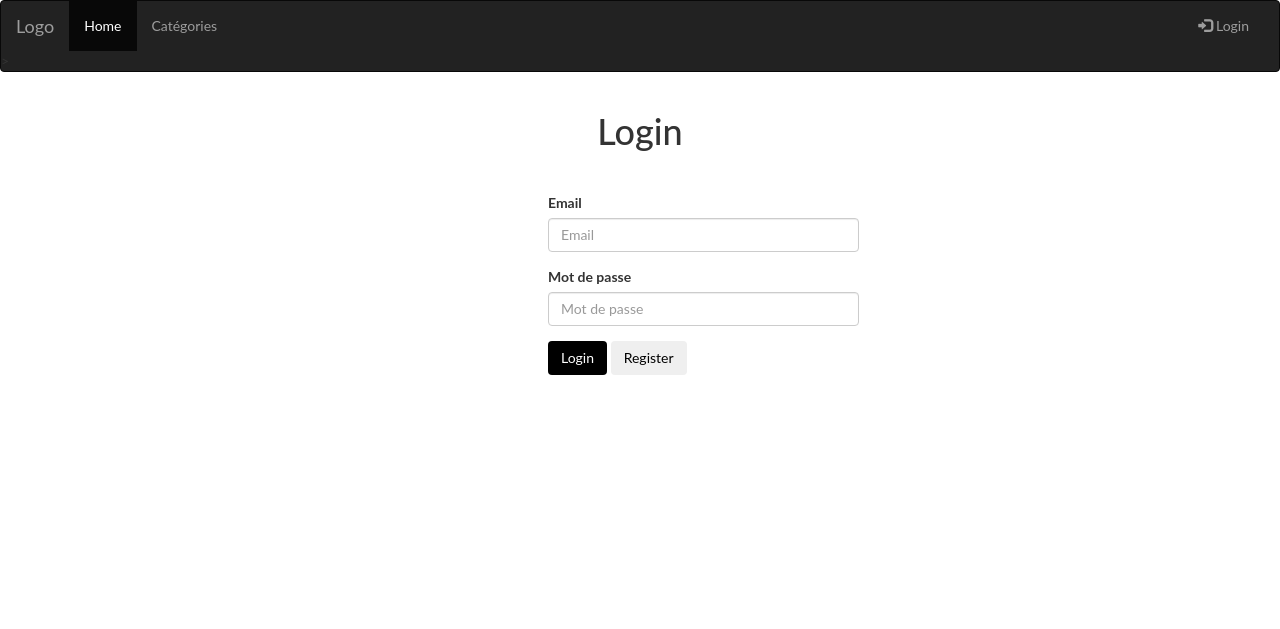
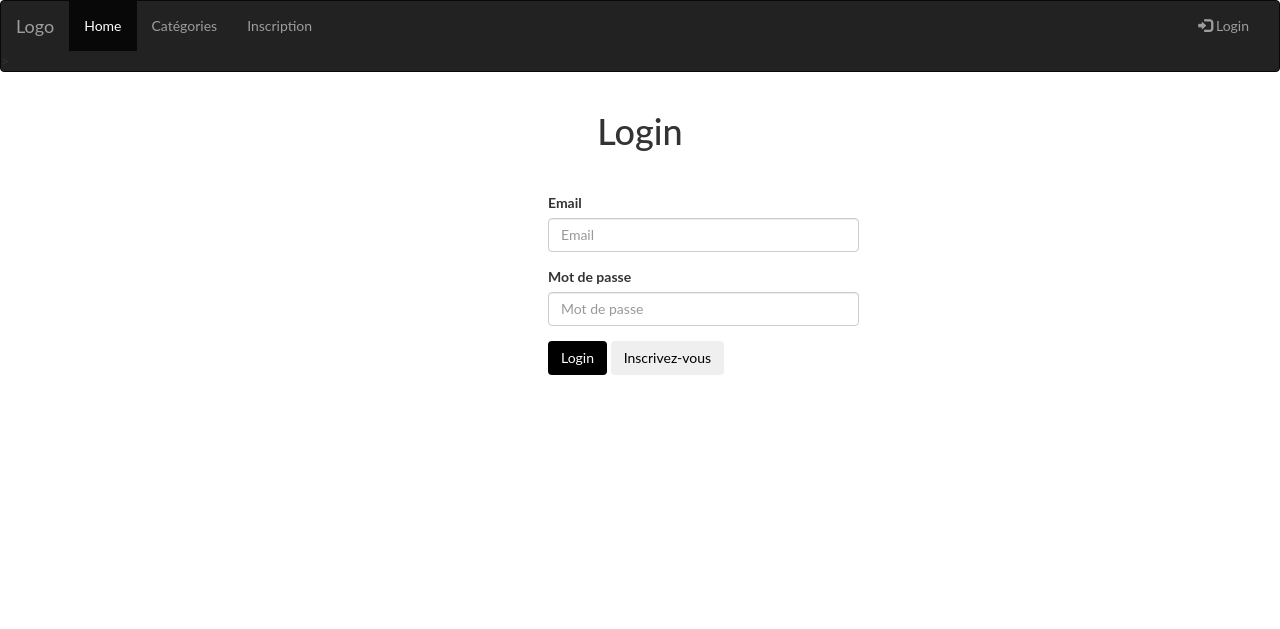
Before and after one commit to Zhgsimon/EBAY_ECE, a PHP site: page /login.php in a window 1280 px wide. Shown: the top 629 px of the page. Run offline with PHP 8.4, Linux system fonts and the light colour scheme.

Commit message:
Ajout sur navbar inscription

```diff
--- a/includes/nav.php
+++ b/includes/nav.php
@@ -14,6 +14,10 @@
     <ul class="nav navbar-nav" id="menu">
       <li class="active"><a href="index.php">Home</a></li>
       <li><a href="Catégorie.php">Catégories</a></li>
+
+      <?php if(!isset($_SESSION['ID_user'])) :?>
+        <li><a href="inscription.php">Inscription</a></li>
+      <?php endif; ?>
 
       <?php if( isset($_SESSION['ID_user'])) :?>
         <?php if ($_SESSION['User_privilege']==1): ?>
--- a/login.php
+++ b/login.php
@@ -4,11 +4,10 @@
 
 <?php include('includes/header.php'); ?>
 <style>
+
 #alink{
 color: black;
 }
-
-
 
 
 .main {
@@ -83,7 +82,7 @@ color: #fff;
 
                   <button type="submit" id='submit'class="btn btn-black">Login</button>
 
-                  <a href="register.php" id="alink"target="blank"><button type="button" id='register'class="btn btn-secondary">Register</button></a>
+                  <a href="inscription.php" id="alink"target="blank"><button type="button" id='register'class="btn btn-secondary">Inscrivez-vous</button></a>
 
 
                </form>
```
